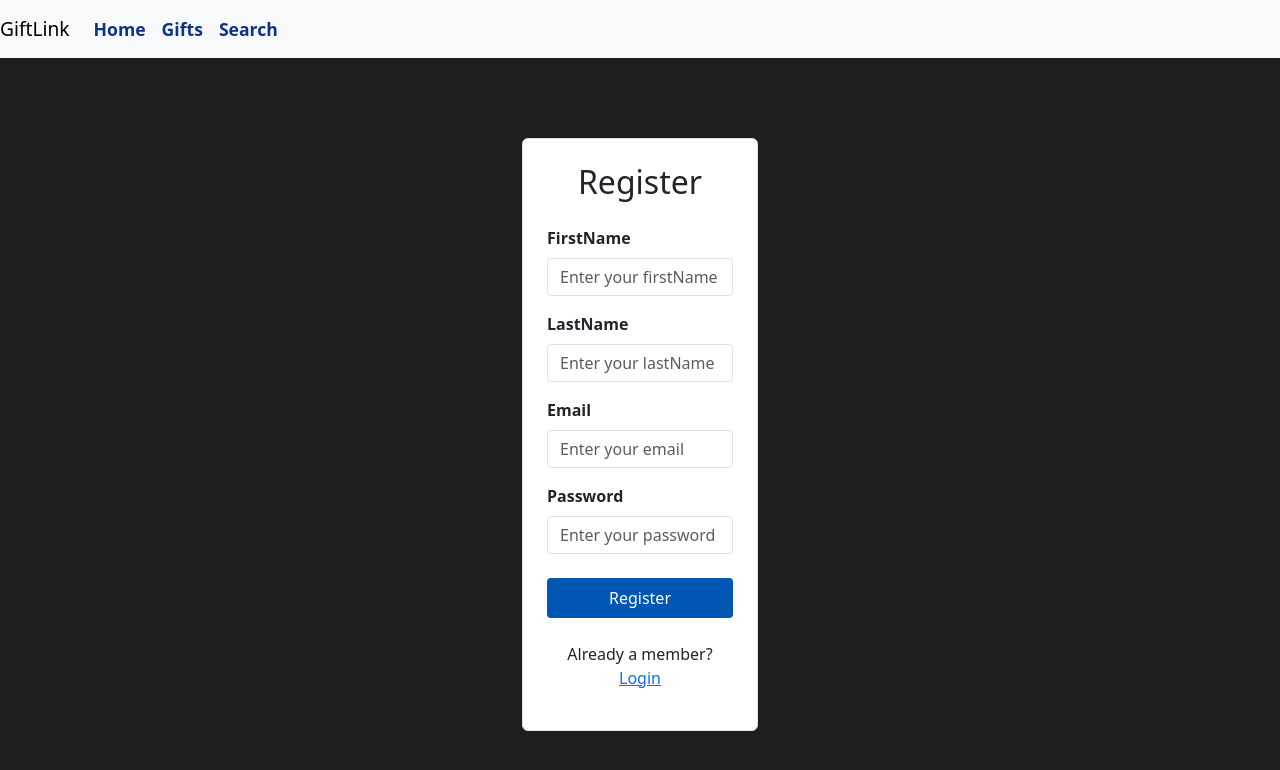
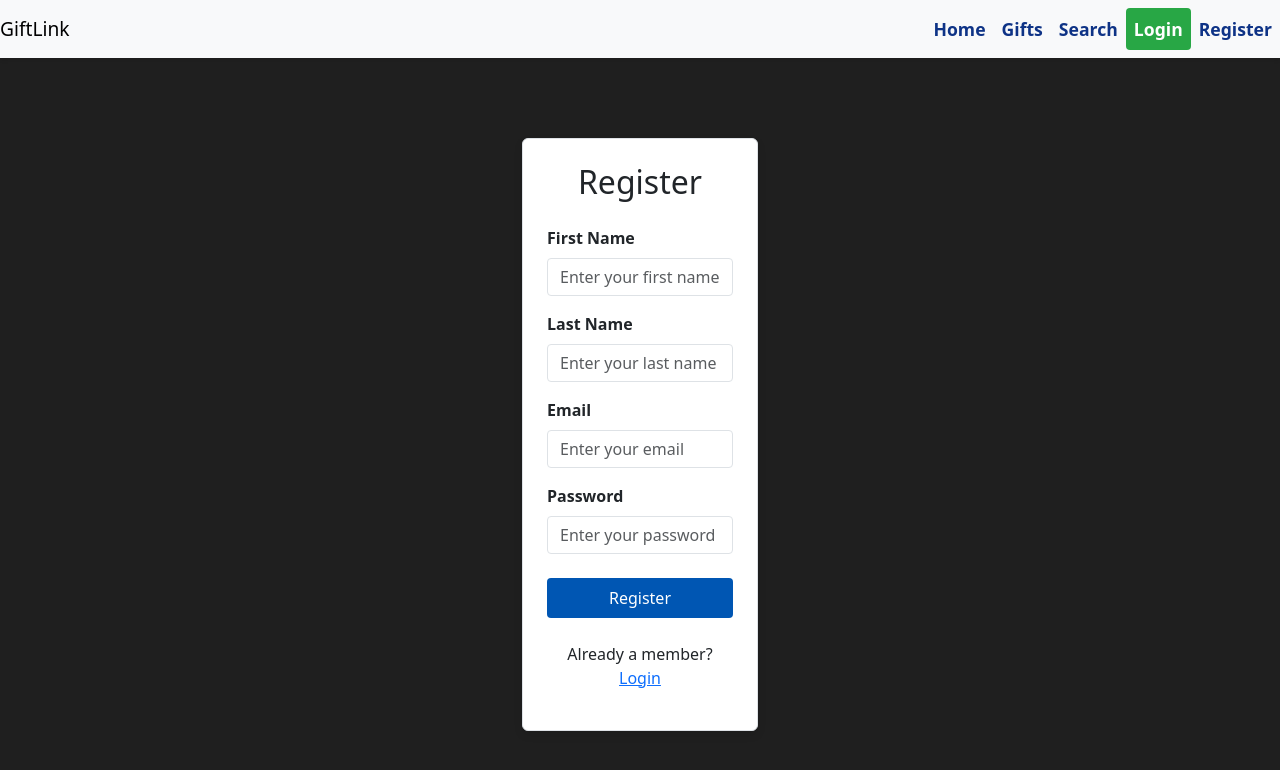
Before and after one commit to jacob-w94/fullstack-capstone-project, a React (Create React App) app in the folder giftlink-frontend/: page /app/register in a window 1280 px wide. Shown: the top 770 px of the page. Built offline with nearby package versions, Linux system fonts and the light colour scheme.

Commit message:
Implement Back-end in Register Component

```diff
--- a/giftlink-frontend/src/components/Navbar/Navbar.js
+++ b/giftlink-frontend/src/components/Navbar/Navbar.js
@@ -1,24 +1,80 @@
-import React from 'react';
-import { Link } from 'react-router-dom';
+import React, { useEffect } from 'react'
+import { Link, useNavigate } from 'react-router-dom'
+import {urlConfig} from '../../config';
+import { useAppContext } from '../../context/AuthContext';
 
 export default function Navbar() {
+    const { isLoggedIn, setIsLoggedIn, userName, setUserName } = useAppContext();
+
+  const navigate=useNavigate();
+    useEffect(() => {
+        const authTokenFromSession = sessionStorage.getItem('auth-token');
+        const nameFromSession = sessionStorage.getItem('name');
+        if (authTokenFromSession) {
+            if(isLoggedIn && nameFromSession) {
+              setUserName(nameFromSession);
+            } else {
+              sessionStorage.removeItem('auth-token');
+              sessionStorage.removeItem('name');
+              sessionStorage.removeItem('email');
+              setIsLoggedIn(false);
+            }
+        }
+    },[isLoggedIn, setIsLoggedIn, setUserName])
+    const handleLogout=()=>{
+        sessionStorage.removeItem('auth-token');
+        sessionStorage.removeItem('name');
+        sessionStorage.removeItem('email');
+        setIsLoggedIn(false);
+        navigate(`/app`);
+
+    }
+    const profileSecton=()=>{
+      navigate(`/app/profile`);
+    }
     return (
-        <nav className="navbar navbar-expand-lg navbar-light bg-light">
-            <a className="navbar-brand" href="/">GiftLink</a>
-            <div className="collapse navbar-collapse" id="navbarNav">
+        <>
+            <nav className="navbar navbar-expand-lg navbar-light bg-light" id='navbar_container'>
+        <a className="navbar-brand" href={`${urlConfig.backendUrl}/app`}>GiftLink</a>
+
+        <button className="navbar-toggler" type="button" data-toggle="collapse" data-target="#navbarNav" aria-controls="navbarNav" aria-expanded="false" aria-label="Toggle navigation">
+          <span className="navbar-toggler-icon"></span>
+        </button>
+
+        <div className="collapse navbar-collapse justify-content-end" id="navbarNav">
           <ul className="navbar-nav">
-
             <li className="nav-item">
-                        <a className="nav-link" href="/home.html">Home</a>
+              <a className="nav-link" href="/home.html">Home</a> {/* Link to home.html */}
             </li>
             <li className="nav-item">
-                        <a className="nav-link" href="/app">Gifts</a>
+              <Link className="nav-link" to="/app">Gifts</Link> {/* Updated Link */}
             </li>
             <li className="nav-item">
               <Link className="nav-link" to="/app/search">Search</Link>
             </li>
+            <ul className="navbar-nav ml-auto">
+            {isLoggedIn ? (
+                                    <>
+                                    <li className="nav-item"> <span className="nav-link" style={{color: "black", cursor:"pointer"}} onClick={profileSecton}>Welcome, {userName}</span> </li>
+                                    <li className="nav-item"><button className="nav-link login-btn" onClick={handleLogout}>Logout</button></li>
+                                    </>
+                                    )  : (
+                                    <>
+                                        <li className="nav-item">
+
+                                        <Link className="nav-link login-btn" to="/app/login">Login</Link>
+                                        </li>
+                                        <li className="nav-item">
+                                        <Link className="nav-link register-btn" to="/app/register">Register</Link>
+                                        </li>
+                                    </>
+                                )
+
+                                }
+            </ul>
           </ul>
         </div>
       </nav>
-    );
+        </>
+    )
 }
--- a/giftlink-frontend/src/components/RegisterPage/RegisterPage.js
+++ b/giftlink-frontend/src/components/RegisterPage/RegisterPage.js
@@ -1,4 +1,12 @@
 import React, { useState } from 'react';
+//Step 1 - Task 1
+import { urlConfig } from '../../config';
+
+//Step 1 - Task 2
+import { useAppContext } from '../../context/AuthContext';
+
+//Step 1 - Task 3
+import { useNavigate } from 'react-router-dom';
 
 import './RegisterPage.css';
 
@@ -8,8 +16,49 @@
     const [email, setEmail] = useState('');
     const [password, setPassword] = useState('');
 
+    //Step 1 - Task 4
+    const [showerr, setShowerr] = useState('');
+
+    //Step 1 - Task 5
+    const navigate = useNavigate();
+    const { setIsLoggedIn } = useAppContext();
+
     const handleRegister = async () => {
-        console.log("Register invoked")
+        const response = await fetch(`${urlConfig.backendUrl}/api/auth/register`, {
+            //Step 1 - Task 6
+            method: 'POST',
+            //Step 1 - Task 7
+            headers: {
+                'content-type': 'application/json',
+            },
+            //Step 1 - Task 8
+            body: JSON.stringify({
+                firstName: firstName,
+                lastName: lastName,
+                email: email,
+                password: password
+            })
+        });
+
+        //Step 2 - Task 1
+        const json = await response.json();
+        console.log('json data', json);
+        console.log('er', json.error);
+
+        //Step 2 - Task 2
+        if (json.authtoken) {
+            sessionStorage.setItem('auth-token', json.authtoken);
+            sessionStorage.setItem('name', firstName);
+            sessionStorage.setItem('email', json.email);
+            //Step 2 - Task 3
+            setIsLoggedIn(true);
+            //Step 2 - Task 4
+            navigate('/app');
+        }
+        if (json.error) {
+            //Step 2 - Task 5
+            setShowerr(json.error);
+        }
     }
 
     return (
@@ -19,12 +68,12 @@
                     <div className="register-card p-4 border rounded">
                         <h2 className="text-center mb-4 font-weight-bold">Register</h2>
                         <div className="mb-3">
-                        <label htmlFor="firstName" className="form-label">FirstName</label>
+                            <label htmlFor="firstName" className="form-label">First Name</label>
                             <input
                                 id="firstName"
                                 type="text"
                                 className="form-control"
-                            placeholder="Enter your firstName"
+                                placeholder="Enter your first name"
                                 value={firstName}
                                 onChange={(e) => setFirstName(e.target.value)}
                             />
@@ -33,12 +82,12 @@
                         {/* last name */}
 
                         <div className="mb-3">
-                        <label htmlFor="lastName" className="form-label">LastName</label>
+                            <label htmlFor="lastName" className="form-label">Last Name</label>
                             <input
                                 id="lastName"
                                 type="text"
                                 className="form-control"
-                            placeholder="Enter your lastName"
+                                placeholder="Enter your last name"
                                 value={lastName}
                                 onChange={(e) => setLastName(e.target.value)}
                             />
@@ -55,6 +104,9 @@
                                 value={email}
                                 onChange={(e) => setEmail(e.target.value)}
                             />
+                            {/* Step 2 - Task 6*/}
+
+                            <div className="text-danger">{showerr}</div>
                         </div>
 
                         <div className="mb-4">
```
Also changed, not shown: 1 other file (tests, documents, lock files or other folders). Lines whose indentation alone changed are shown as unchanged.
